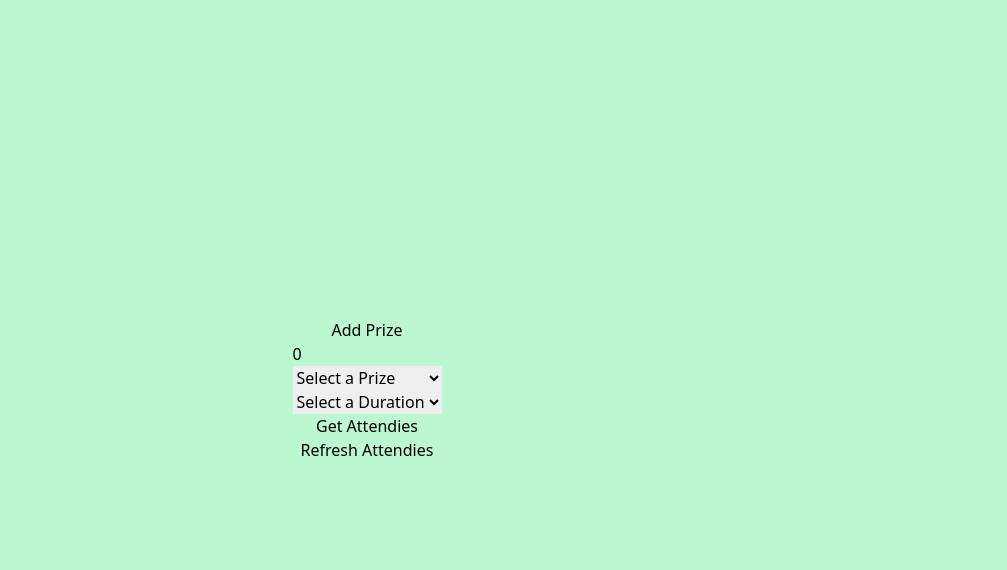
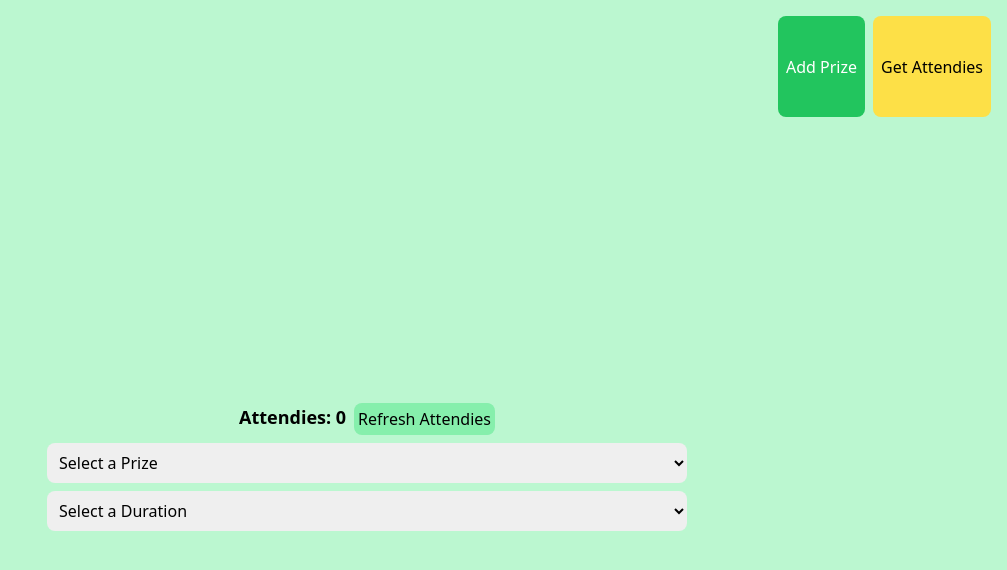
Before and after one commit to ha-rold1999/name_picker, a React (Vite) app: page / in a window 1280 px wide. Shown: the top 570 px of the page, without its empty margins (273-1280 px from the left). Built offline with nearby package versions, Linux system fonts and the light colour scheme.

Commit message:
Refactore the components

```diff
--- a/src/AddPrize.jsx
+++ b/src/AddPrize.jsx
@@ -8,28 +8,33 @@ export default function AddPrize() {
     console.log(getPrize);
     const newPrizes = [...JSON.parse(getPrize), prize];
     localStorage.setItem("prizeList", JSON.stringify(newPrizes));
+    alert("New Prize Saved!!!");
     setPrize("");
   };
 
   return (
-    <>
-      <div>AddPrize</div>
-      <div>
+    <div className=" w-full pt-40 flex justify-center">
+      <div className="items-center flex flex-col space-y-5 bg-white py-4 rounded-lg w-1/2 p-2">
+        <div className="text-2xl font-bold">Add A Prize</div>
         <input
           placeholder="Prize"
           onChange={(e) => {
             setPrize(e.target.value);
           }}
           value={prize}
+          className="w-full p-2 rounded-lg bg-slate-200"
         />
+        {prize.length !== 0 && (
           <button
             onClick={() => {
               addPrize();
             }}
+            className="bg-green-300 p-2 rounded-sm"
           >
-          Add Prize
+            Save
           </button>
+        )}
       </div>
-    </>
+    </div>
   );
 }
--- a/src/App.jsx
+++ b/src/App.jsx
@@ -1,9 +1,6 @@
 import { useState, useEffect } from "react";
-import Winner from "./Winner";
-import Raffle from "./Raffle";
-import Prizes from "./Prizes";
-import { Payload } from "./Data";
-import AddPrize from "./AddPrize";
+import Menu from "./Menu";
+import Random from "./Random";
 
 function App() {
   const data = JSON.parse(localStorage.getItem("activeList"));
@@ -60,12 +57,6 @@ function App() {
     startRaffle();
   };
 
-  const Reset = () => {
-    setWinner({
-      FirstName: Payload.Event.Name,
-    });
-  };
-
   useEffect(() => {
     if (won) {
       // Delay rendering Winner by 1 second
@@ -84,62 +75,34 @@ function App() {
       }
     >
       {prize.length > 0 && limiter > 0 ? (
-        <>
-          {showWinner ? (
-            <Winner
+        <Random
           winner={winner}
           setWinner={setWinner}
           setShowWinner={setShowWinner}
           prize={prize}
           setWon={setWon}
-            />
-          ) : (
-            <>
-              <button
-                onClick={() => {
-                  setPrize("");
-                  setLimit(0);
-                }}
-              >
-                Set New Pize
-              </button>
-              <div>{prize}</div>
-              {names.length > 0 ? (
-                <Raffle
-                  winner={winner}
+          setPrize={setPrize}
+          setLimit={setLimit}
+          names={names}
           isStart={isStart}
           start={start}
           setIsStart={setIsStart}
           won={won}
+          showWinner={showWinner}
         />
       ) : (
-                <div>No Participants</div>
-              )}
-            </>
-          )}
-        </>
-      ) : (
         <>
-          <button
-            onClick={() => {
-              setAddPrize(!addPrize);
-            }}
-          >
-            {!addPrize ? "Add Prize" : "Go back to menu"}
-          </button>
-          {!addPrize ? (
-            <Prizes
+          <Menu
+            setAddPrize={setAddPrize}
+            addPrize={addPrize}
             setPrize={setPrize}
             setLimit={setLimit}
             durations={durations}
             prizes={prizes}
-              attendies={names.length}
+            names={names}
             setRefresh={setRefresh}
             refresh={refresh}
           />
-          ) : (
-            <AddPrize />
-          )}
         </>
       )}
     </div>
--- /dev/null
+++ b/src/DurationOptions.jsx
@@ -0,0 +1,21 @@
+import React from "react";
+
+export default function DurationOptions({ setLimit, durations }) {
+  return (
+    <select
+      onChange={(e) => {
+        setLimit(e.target.value);
+      }}
+      className="w-full p-2 rounded-lg"
+    >
+      <option value="" disabled selected>
+        Select a Duration
+      </option>
+      {durations.map((d, index) => (
+        <option value={d} key={index}>
+          {d}
+        </option>
+      ))}
+    </select>
+  );
+}
--- /dev/null
+++ b/src/Menu.jsx
@@ -0,0 +1,61 @@
+import React from "react";
+import Prizes from "./Prizes";
+import AddPrize from "./AddPrize";
+import { Payload } from "./Data";
+
+export default function Menu({
+  setAddPrize,
+  addPrize,
+  setPrize,
+  setLimit,
+  durations,
+  prizes,
+  names,
+  setRefresh,
+  refresh,
+}) {
+  const saveData = () => {
+    localStorage.setItem("activeList", JSON.stringify(Payload.Attendees));
+    localStorage.setItem("winnersList", JSON.stringify([]));
+    localStorage.setItem("prizeList", JSON.stringify([]));
+  };
+
+  return (
+    <div className="h-full w-full">
+      <div className="flex justify-end p-4 h-1/6 space-x-2">
+        <button
+          onClick={() => {
+            setAddPrize(!addPrize);
+          }}
+          className="bg-green-500 rounded-lg p-2 text-white"
+        >
+          {!addPrize ? "Add Prize" : "Go back to menu"}
+        </button>
+        <button
+          onClick={() => {
+            saveData();
+          }}
+          className="bg-yellow-300 p-2 rounded-lg"
+        >
+          Get Attendies
+        </button>
+      </div>
+
+      {!addPrize ? (
+        <div className=" h-5/6 w-full justify-center items-center flex-col flex">
+          <Prizes
+            setPrize={setPrize}
+            setLimit={setLimit}
+            durations={durations}
+            prizes={prizes}
+            attendies={names.length}
+            setRefresh={setRefresh}
+            refresh={refresh}
+          />
+        </div>
+      ) : (
+        <AddPrize />
+      )}
+    </div>
+  );
+}
--- /dev/null
+++ b/src/PrizeOptions.jsx
@@ -0,0 +1,22 @@
+import React from "react";
+
+export default function PrizeOptions({ setPrize, prizes }) {
+  return (
+    <select
+      onChange={(e) => {
+        setPrize(e.target.value);
+      }}
+      className="w-full p-2 rounded-lg"
+    >
+      <option value="" disabled selected>
+        Select a Prize
+      </option>
+      {prizes &&
+        prizes.map((p, index) => (
+          <option value={p} key={index}>
+            {p}
+          </option>
+        ))}
+    </select>
+  );
+}
--- a/src/Prizes.jsx
+++ b/src/Prizes.jsx
@@ -1,4 +1,6 @@
 import { Payload } from "./Data";
+import DurationOptions from "./DurationOptions";
+import PrizeOptions from "./PrizeOptions";
 
 /* eslint-disable react/prop-types */
 export default function Prizes({
@@ -10,12 +12,6 @@ export default function Prizes({
   setRefresh,
   refresh,
 }) {
-  const saveData = () => {
-    localStorage.setItem("activeList", JSON.stringify(Payload.Attendees));
-    localStorage.setItem("winnersList", JSON.stringify([]));
-    localStorage.setItem("prizeList", JSON.stringify([]));
-  };
-
   const refreshList = () => {
     const list = localStorage.getItem("activeList");
     const winners = localStorage.getItem("winnersList");
@@ -28,52 +24,21 @@ export default function Prizes({
   };
 
   return (
-    <div className="flex flex-col">
-      <div>{attendies}</div>
-      <select
-        onChange={(e) => {
-          setPrize(e.target.value);
-        }}
-      >
-        <option value="" disabled selected>
-          Select a Prize
-        </option>
-        {prizes &&
-          prizes.map((p, index) => (
-            <option value={p} key={index}>
-              {p}
-            </option>
-          ))}
-      </select>
-      <select
-        onChange={(e) => {
-          setLimit(e.target.value);
-        }}
-      >
-        <option value="" disabled selected>
-          Select a Duration
-        </option>
-        {durations.map((d, index) => (
-          <option value={d} key={index}>
-            {d}
-          </option>
-        ))}
-      </select>
-      <button
-        onClick={() => {
-          saveData();
-        }}
-      >
-        Get Attendies
-      </button>
+    <div className="flex flex-col space-y-2 items-center  w-1/2">
+      <div className="flex flex-row space-x-2">
+        <div className="text-lg font-bold">Attendies: {attendies}</div>
         <button
           onClick={() => {
             refreshList();
           }}
+          className="bg-green-300 p-1 rounded-lg"
         >
           Refresh Attendies
         </button>
-      <div className="text-sm text-green-200">test</div>
+      </div>
+
+      <PrizeOptions setPrize={setPrize} prizes={prizes} />
+      <DurationOptions setLimit={setLimit} durations={durations} />
     </div>
   );
 }
--- /dev/null
+++ b/src/Random.jsx
@@ -0,0 +1,62 @@
+import React from "react";
+import Winner from "./Winner";
+import Raffle from "./Raffle";
+
+export default function Random({
+  winner,
+  setWinner,
+  setShowWinner,
+  prize,
+  setWon,
+  setPrize,
+  setLimit,
+  names,
+  isStart,
+  start,
+  setIsStart,
+  won,
+  showWinner,
+}) {
+  return (
+    <div className="flex justify-center items-center flex-col  h-full w-full">
+      {showWinner ? (
+        <Winner
+          winner={winner}
+          setWinner={setWinner}
+          setShowWinner={setShowWinner}
+          prize={prize}
+          setWon={setWon}
+        />
+      ) : (
+        <div className="flex items-center flex-col  h-full w-full">
+          <div className="flex justify-end  w-full p-4">
+            <button
+              onClick={() => {
+                setPrize("");
+                setLimit(0);
+              }}
+              className="bg-red-500 p-3 rounded-lg text-white"
+            >
+              Set New Pize
+            </button>
+          </div>
+
+          <div className="w-full h-full flex justify-center items-center flex-col">
+            <div className="text-2xl font-bold">{prize}</div>
+            {names.length > 0 ? (
+              <Raffle
+                winner={winner}
+                isStart={isStart}
+                start={start}
+                setIsStart={setIsStart}
+                won={won}
+              />
+            ) : (
+              <div>No Participants</div>
+            )}
+          </div>
+        </div>
+      )}
+    </div>
+  );
+}
```
Lines whose indentation alone changed are shown as unchanged.
